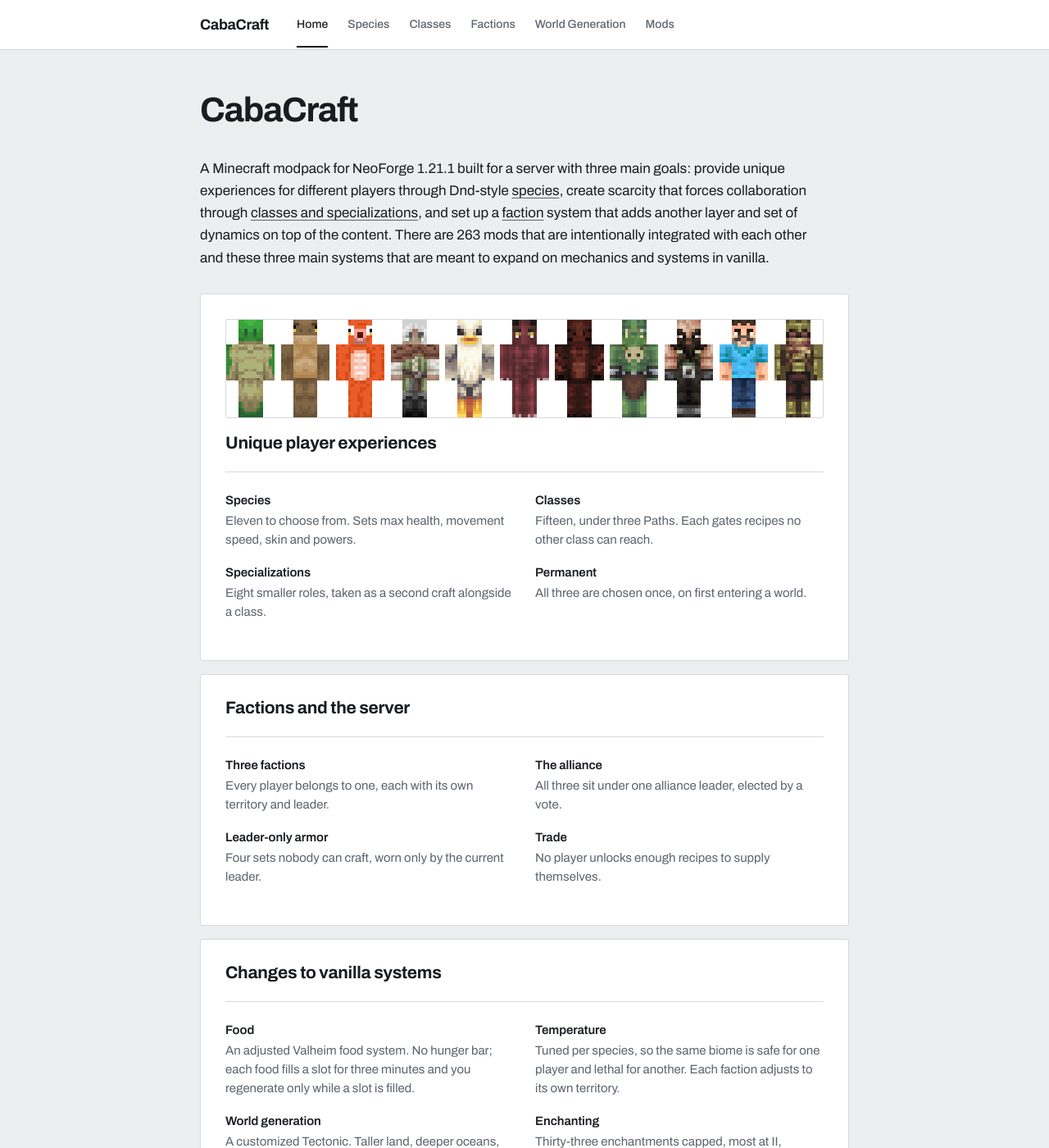
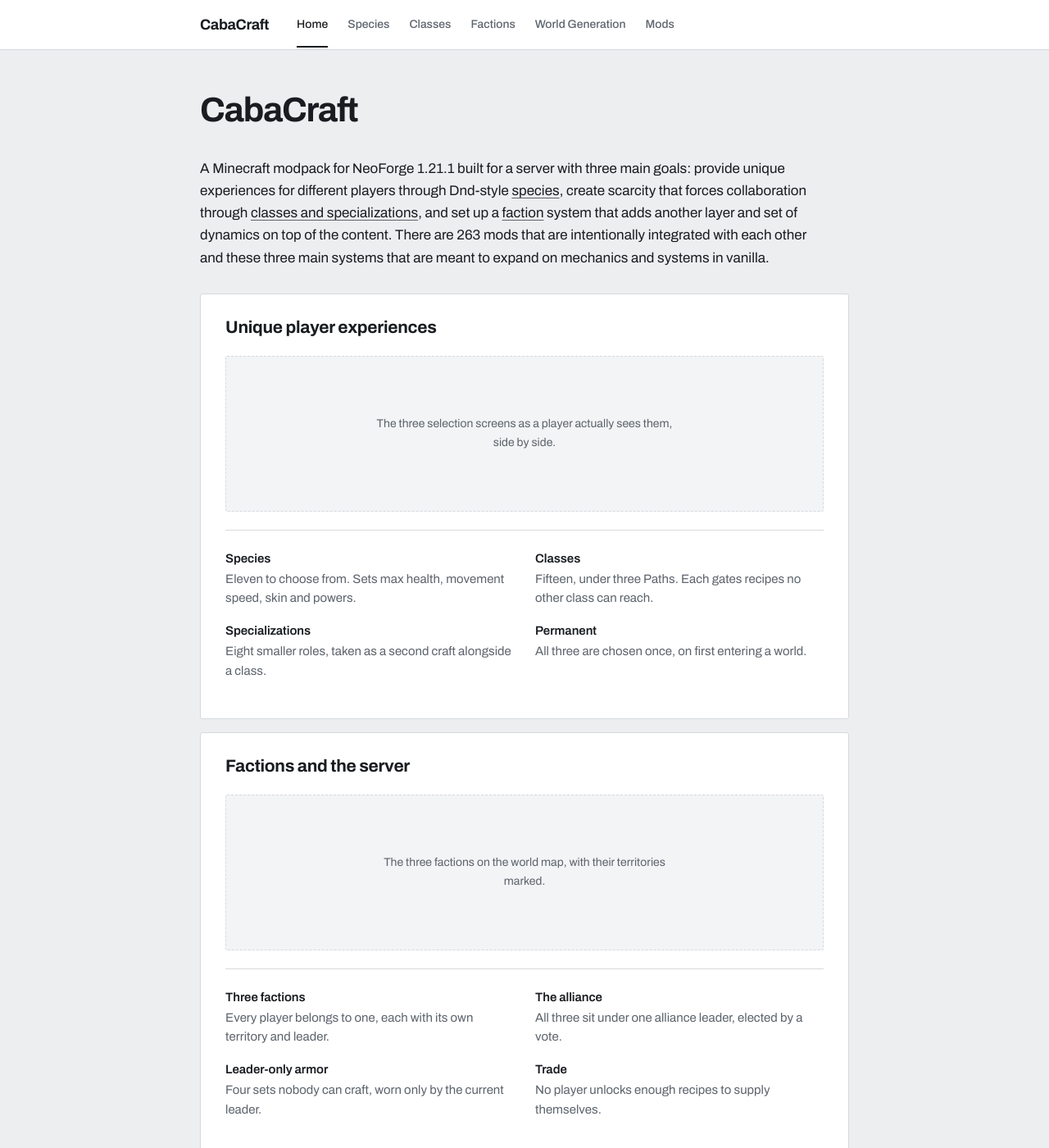
Before and after one commit to Carson-Frost/cabacraft-wiki, a Jekyll site: the page built from index.md, in a window 1280 px wide and 1400 px high. Shown: the whole window at 82% size. Built offline with Jekyll 4.4.1, drawn with Linux system fonts in a browser that asks for light colours; some of the changed text lies outside the part shown.

Commit message:
wiki: reserve a stated image slot on every front-page section

```diff
--- a/assets/style.css
+++ b/assets/style.css
@@ -118,8 +118,13 @@
    game, so it sits well below the size a species or a class name takes. */
 .section h2 { font-size: 21px; letter-spacing: -.015em; }
 .section .head { margin-bottom: 16px; }
-.section img { width: 100%; border: 1px solid var(--rule); border-radius: 2px; margin-bottom: 20px; }
-.shot { display: grid; grid-template-columns: 1fr; gap: 0; }
+/* Placeholder: a reserved image slot that states what picture belongs in it. It is deliberately
+   visible and unfinished, because an empty slot reads as a design choice and this is not one. */
+.ph {
+  border: 1px dashed var(--rule); border-radius: 2px; background: var(--plate);
+  min-height: 190px; display: grid; place-items: center; padding: 24px; margin-bottom: 22px;
+}
+.ph span { color: var(--soft); font-size: 14px; max-width: 46ch; text-align: center; }
 
 /* Steps: a sequence a player moves through in order, so it is numbered rather than gridded. */
 .steps { list-style: none; counter-reset: step; border-top: 1px solid var(--rule); padding-top: 22px; }
--- a/index.md
+++ b/index.md
@@ -11,12 +11,12 @@
 ---
 
 <article class="section">
-  <img src="{{ '/assets/home-species.png' | relative_url }}" alt="The eleven species">
   <div class="head">
     <div>
       <h2>Unique player experiences</h2>
     </div>
   </div>
+  <div class="ph"><span>The three selection screens as a player actually sees them, side by side.</span></div>
   <div class="pow">
     <div><h3>Species</h3><p>Eleven to choose from. Sets max health, movement speed, skin and powers.</p></div>
     <div><h3>Classes</h3><p>Fifteen, under three Paths. Each gates recipes no other class can reach.</p></div>
@@ -31,6 +31,7 @@
       <h2>Factions and the server</h2>
     </div>
   </div>
+  <div class="ph"><span>The three factions on the world map, with their territories marked.</span></div>
   <div class="pow">
     <div><h3>Three factions</h3><p>Every player belongs to one, each with its own territory and leader.</p></div>
     <div><h3>The alliance</h3><p>All three sit under one alliance leader, elected by a vote.</p></div>
@@ -45,6 +46,7 @@
       <h2>Changes to vanilla systems</h2>
     </div>
   </div>
+  <div class="ph"><span>The food and temperature HUD in play, which is where both systems are read.</span></div>
   <div class="pow">
     <div><h3>Food</h3><p>An adjusted Valheim food system. No hunger bar; each food fills a slot for three minutes and you regenerate only while a slot is filled.</p></div>
     <div><h3>Temperature</h3><p>Tuned per species, so the same biome is safe for one player and lethal for another. Each faction adjusts to its own territory.</p></div>
```
Also changed, not shown: assets/home-species.png (deleted).
